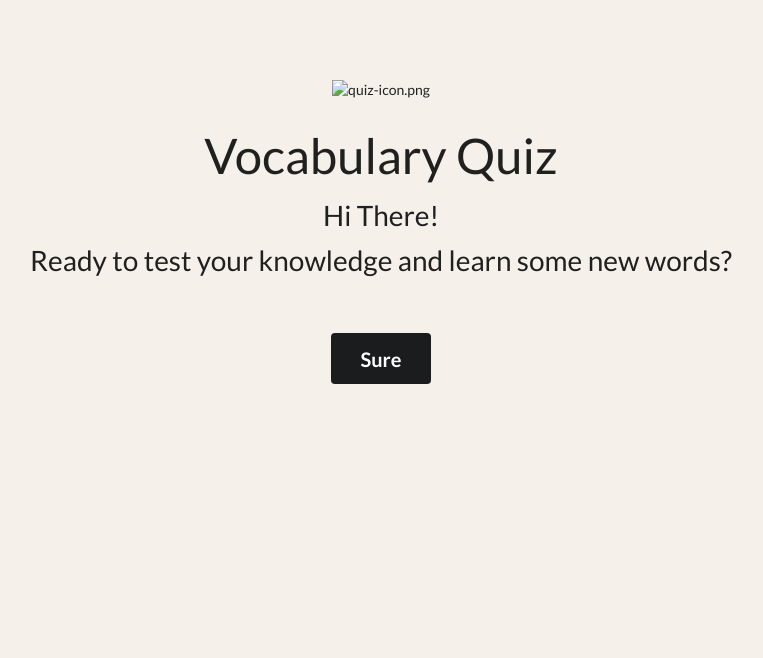
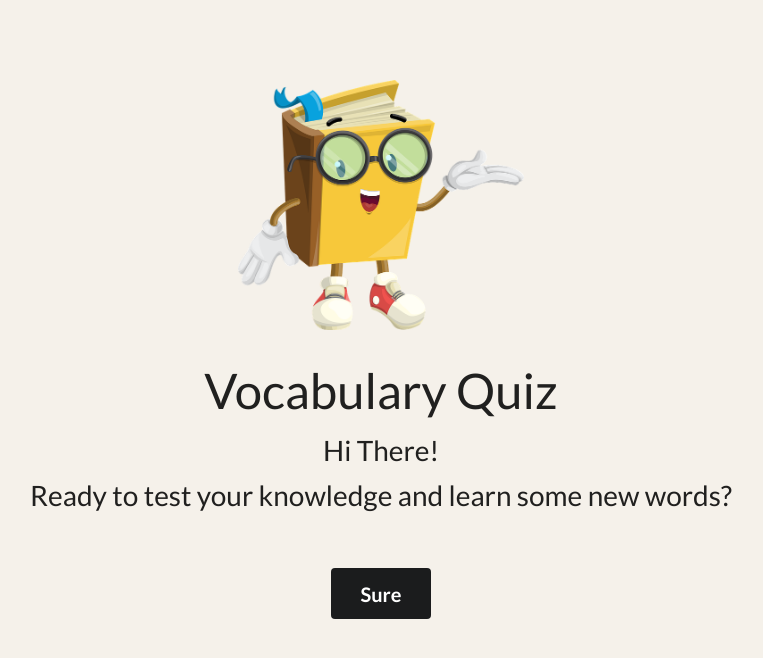
Before and after one commit to himanshu-sxna/Quiz-App, a plain HTML site: page index.html in a window 1280 px wide. Shown: the whole page, without its empty margins (259-1022 px from the left). Drawn offline with nearby package versions, Linux system fonts and the light colour scheme; the site is published under a folder, as on GitHub Pages, so addresses that start at the root find nothing.

Commit message:
fixed image link

```diff
--- a/index.html
+++ b/index.html
@@ -17,7 +17,7 @@
         <div class="row" id="content-row">
             <div class="column">
                 <!-- The homepage content -->
-                <img src="/images/quiz-icon.png" alt="quiz-icon.png" id="quiz-icon">
+                <img src="images/quiz-icon.png" alt="quiz-icon.png" id="quiz-icon">
                 <p id="heading1"> Vocabulary Quiz </p>
                 <p id="heading2"> Hi There!</p>
                 <p id="heading3">Ready to test your knowledge and learn some new words?</p>
```
Also changed, not shown: images/background.jpg (deleted).
